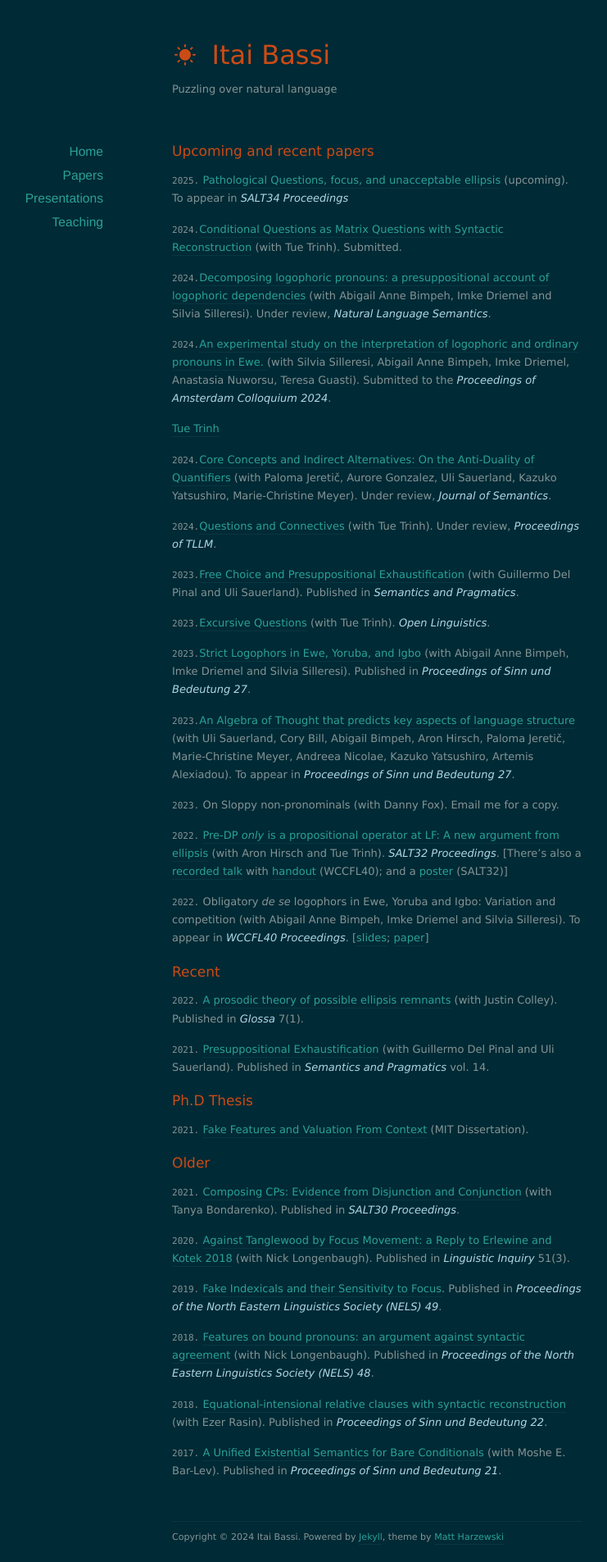
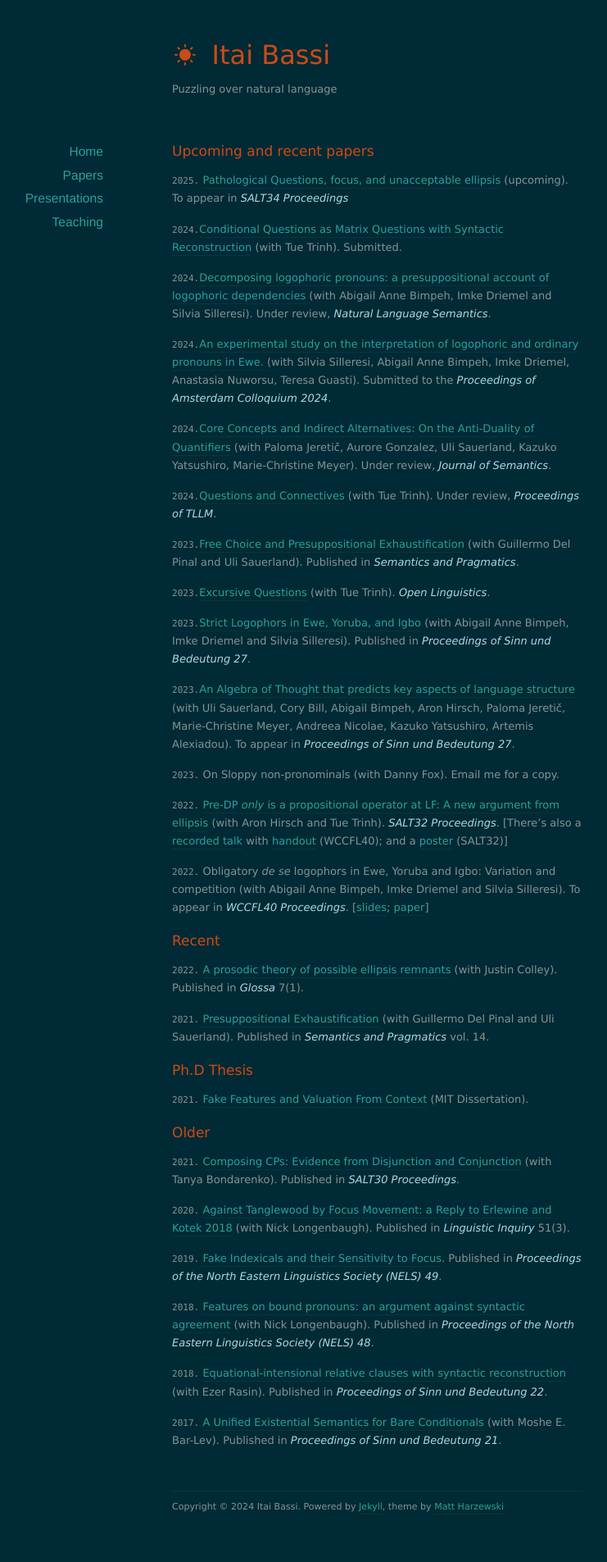
Before and after one commit to itaibassi/itaibassi.github.io, a Jekyll site: the page built from papers/index.markdown, in a window 1280 px wide. Shown: the whole page at 82% size, without its empty margins (180-921 px from the left). Built offline with Jekyll 4.4.1, drawn with Linux system fonts in a browser that asks for light colours; nearby versions of some CDN libraries; after the commit the page ends 1868 px from its top, so only the background shows below that.

Commit message:
Update index.markdown

```diff
--- a/papers/index.markdown
+++ b/papers/index.markdown
@@ -21,9 +21,6 @@ dependencies](https://www.dropbox.com/scl/fi/jsx01gv767lx0w25524er/Strict_Logoph
 `2024.`[An experimental study on the interpretation of logophoric and ordinary pronouns in Ewe.
 ](https://www.dropbox.com/scl/fi/3dou03ehjsz6au4px6ykp/An-experimental-study-on-the-interpretation-of-logophoric-and-ordinary-pronouns-in-Ewe.pdf?rlkey=7sid8pp7ctbp00e5sjwcydf5w&dl=0)   (with Silvia Silleresi, Abigail Anne Bimpeh, Imke Driemel, Anastasia Nuworsu, Teresa Guasti). Submitted to the *<font color="lightblue"> Proceedings of Amsterdam Colloquium 2024</font>*.
 
-
-
-[Tue Trinh](https://www.dropbox.com/scl/fi/vu9aqo0ng6a9we8u4nhqp/Bassi_SALT34-Rochester_slides.pdf?rlkey=5vp8v72cocjw5jqxia4int386&dl=0)
 
 
 
```
